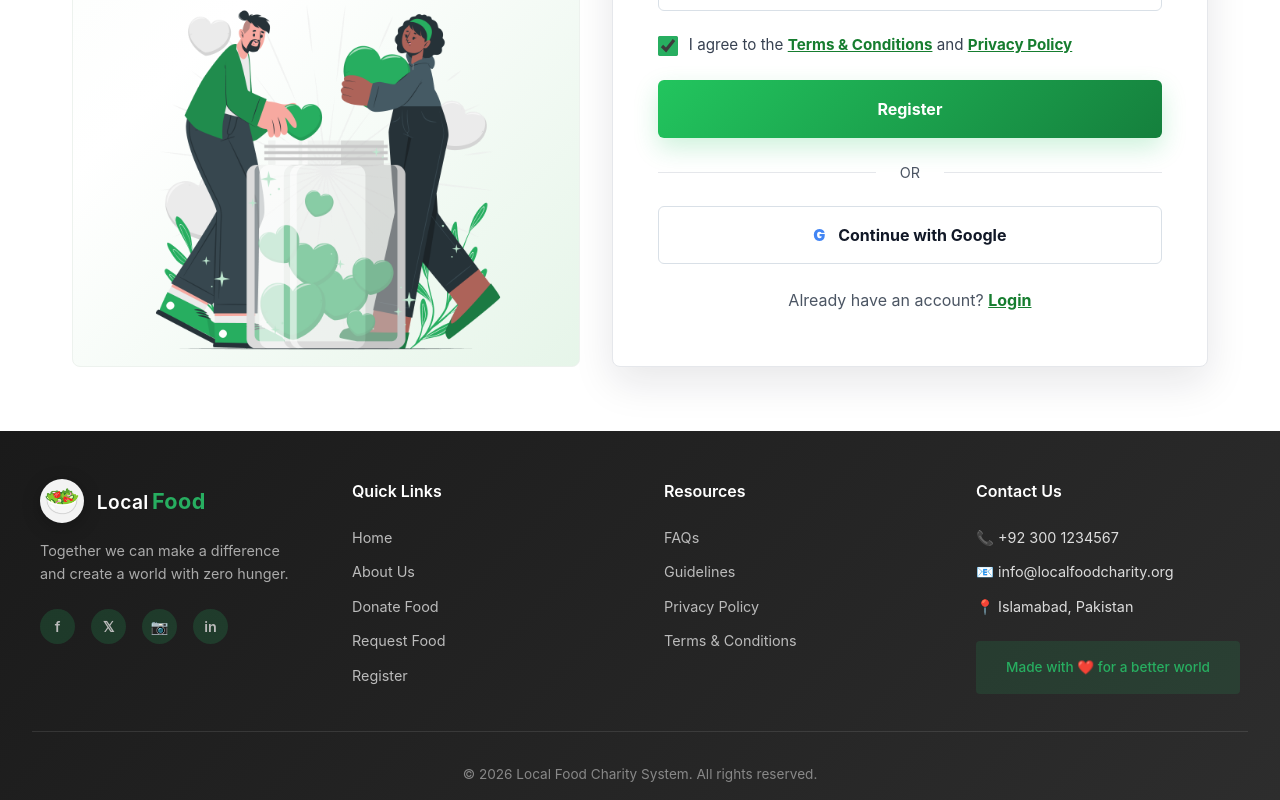
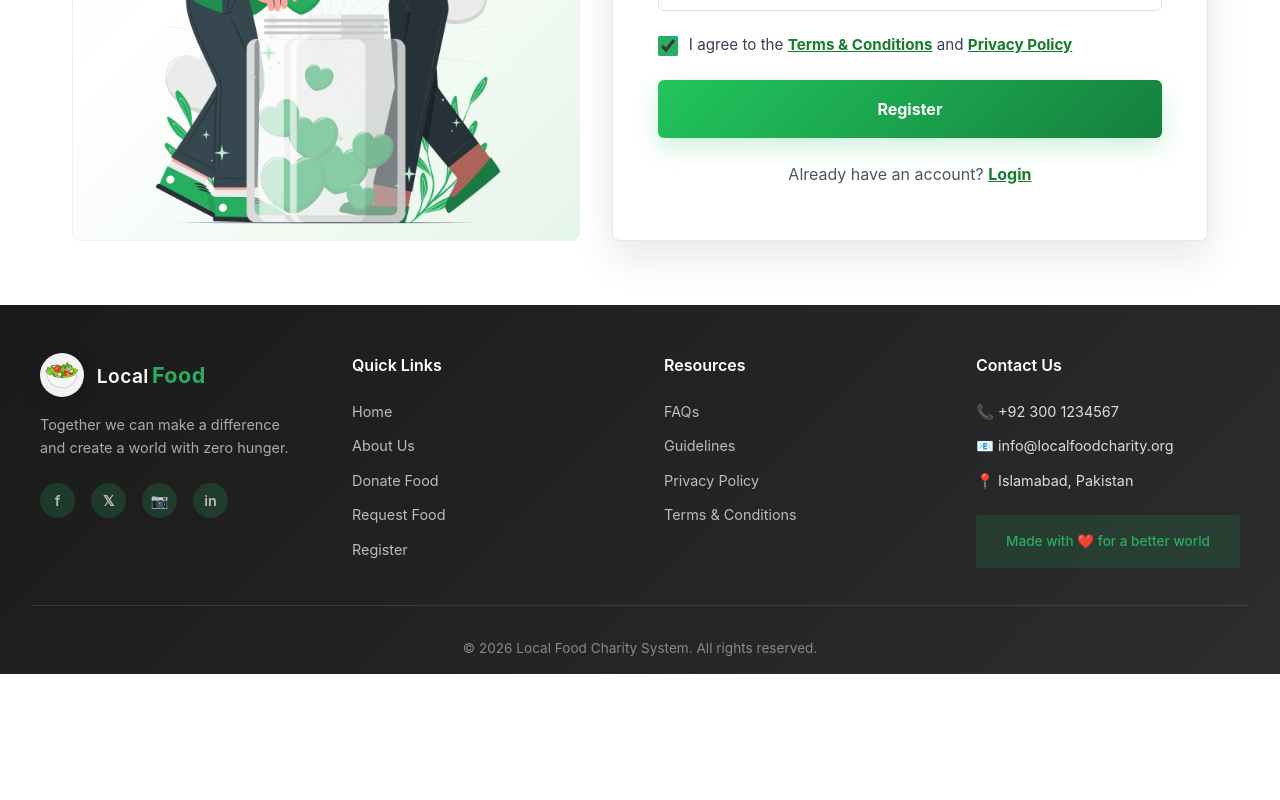
Before and after one commit to sehrishsiddique853/local-food-charity-system, a React app in the folder frontend/: page /register in a window 1280 px wide. Shown: the part 929-1729 px from the top of the page. After the commit the page ends 1603 px from the top, so only its background shows below. Built offline with nearby package versions, Linux system fonts and the light colour scheme; the HTML template or start-up script is replaced by a standard one.

Commit message:
register completed

```diff
--- a/frontend/src/pages/RegisterPage.jsx
+++ b/frontend/src/pages/RegisterPage.jsx
@@ -355,17 +355,6 @@ const RegisterPage = () => {
               {isSubmitting ? 'Registering...' : 'Register'}
             </button>
 
-            <div className="divider">
-              <span></span>
-              OR
-              <span></span>
-            </div>
-
-            <button className="google-btn" type="button">
-              <span>G</span>
-              Continue with Google
-            </button>
-
             <p className="login-note">
               Already have an account? <Link to="/#login">Login</Link>
             </p>
--- a/frontend/src/styles/RegisterPage.css
+++ b/frontend/src/styles/RegisterPage.css
@@ -279,8 +279,7 @@
   text-decoration: underline;
 }
 
-.register-submit,
-.google-btn {
+.register-submit {
   min-height: 58px;
   border-radius: 6px;
   font-size: 1rem;
@@ -322,40 +321,6 @@
   background: rgba(239, 68, 68, 0.08);
   border: 1px solid rgba(239, 68, 68, 0.24);
   color: #991b1b;
-}
-
-.divider {
-  display: grid;
-  grid-template-columns: 1fr auto 1fr;
-  gap: 1.5rem;
-  align-items: center;
-  color: #4b5563;
-  font-size: 0.9rem;
-}
-
-.divider span {
-  height: 1px;
-  background: #e5e7eb;
-}
-
-.google-btn {
-  border: 1px solid #d9e0e7;
-  background: #ffffff;
-  color: #111827;
-  display: inline-flex;
-  align-items: center;
-  justify-content: center;
-  gap: 0.8rem;
-}
-
-.google-btn span {
-  color: #4285f4;
-  font-weight: 900;
-}
-
-.google-btn:hover {
-  border-color: #27ae60;
-  box-shadow: 0 8px 20px rgba(15, 23, 42, 0.08);
 }
 
 .login-note {
```
